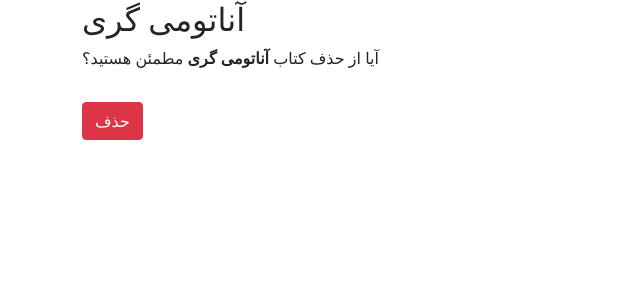
After one commit to arminam3/django_bookstore_project, a Django app: page /books/2/bookdelete/ in a window 1280 px wide. The commit adds this page. Shown: the top 300 px of the page, without its empty margins (0-640 px from the left). Run offline with Django 4.2, Linux system fonts and the light colour scheme; data comes from the database, SQL or seed files in the repository; both versions use the stored data as it was after the commit; some libraries are stand-ins or nearby versions.

Commit message:
add BookDeleteView

```diff
--- /dev/null
+++ b/books/templates/books/book_delete.html
@@ -0,0 +1,18 @@
+{% extends '_base.html' %}
+
+{% load crispy_forms_tags %}
+
+{% block  title %}
+    حذف کتاب {{ book.title }}
+{% endblock %}
+
+{% block content %}
+    <h2>{{ book.title }}</h2>
+    <p>آیا از حذف  کتاب <b>{{ book.title }}</b> مطمئن هستید؟</p>
+    <form action="" method="POST">
+        {% csrf_token %}
+        <button type="submit" class="mt-3 btn btn-danger">
+            حذف
+        </button>
+    </form>
+{% endblock %}
--- a/books/templates/books/book_details.html
+++ b/books/templates/books/book_details.html
@@ -11,5 +11,6 @@
     <p>{{ book.price }}$</p>
     <a class="btn btn-success" href="{% url 'book_list' %}">بازگشت</a>
     <a class="btn btn-info" href="{% url 'book_update' book.id %}">ویرایش</a>
+    <a class="btn btn-danger" href="{% url 'book_delete' book.id %}">حذف</a>
 
 {% endblock content %}
--- a/books/urls.py
+++ b/books/urls.py
@@ -6,4 +6,5 @@ urlpatterns = [
     path('<int:pk>/bookdetails/', views.BookDetailsView.as_view(), name='book_details'),
     path('bookcreate/', views.BookCreateView.as_view(), name='book_create'),
     path('<int:pk>/bookupdate/', views.BookUpdateView.as_view(), name='book_update'),
+    path('<int:pk>/bookdelete/', views.BookDeleteView.as_view(), name='book_delete'),
 ]
--- a/books/views.py
+++ b/books/views.py
@@ -1,5 +1,7 @@
 from django.shortcuts import render
 from django.views import generic
+from django.urls import reverse,reverse_lazy
+
 
 from .models import Book
 class BookListView(generic.ListView):
@@ -21,3 +23,8 @@ class BookUpdateView(generic.UpdateView):
     model = Book
     template_name = 'books/book_update.html'
     fields = '__all__'
+
+class BookDeleteView(generic.DeleteView):
+    model = Book
+    template_name = 'books/book_delete.html'
+    success_url = reverse_lazy('book_list')
```
Also changed, not shown: db.sqlite3.
